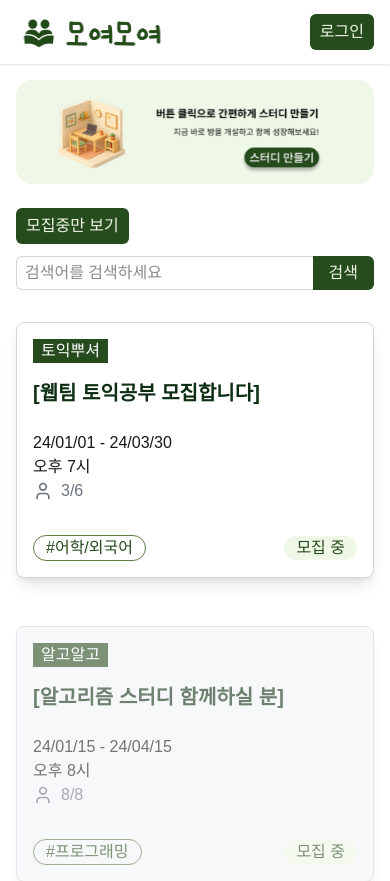
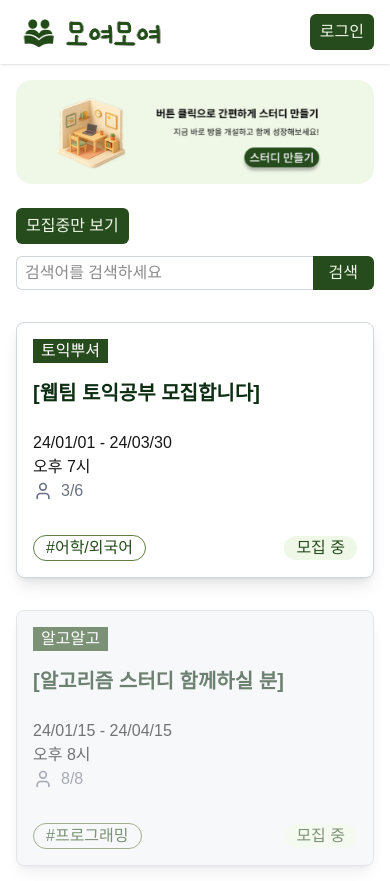
Before and after one commit to dajung-y/gather-together, a Next.js app: page / in a window 390 px wide. Shown: the top 881 px of the page. Built offline with nearby package versions, Linux system fonts and the light colour scheme.

Commit message:
style: 스터디 카드 간격조절

```diff
--- a/src/components/main/CardList.tsx
+++ b/src/components/main/CardList.tsx
@@ -195,7 +195,10 @@ const dummyStudyCards: StudyCardProps[] = [
 
 export default function CardList () {
   return(
-    <div className="grid grid-cols-1 md:grid-cols-4 gap-12">
+    <div className="
+      grid grid-cols-1 gap-8
+      md:grid-cols-2 md:gap-8
+      lg:grid-cols-4 lg:gap-12">
       {dummyStudyCards.map((card,i) => (
         <article key={i}
                  className='flex justify-center w-full h-full items-stretch'>
```
